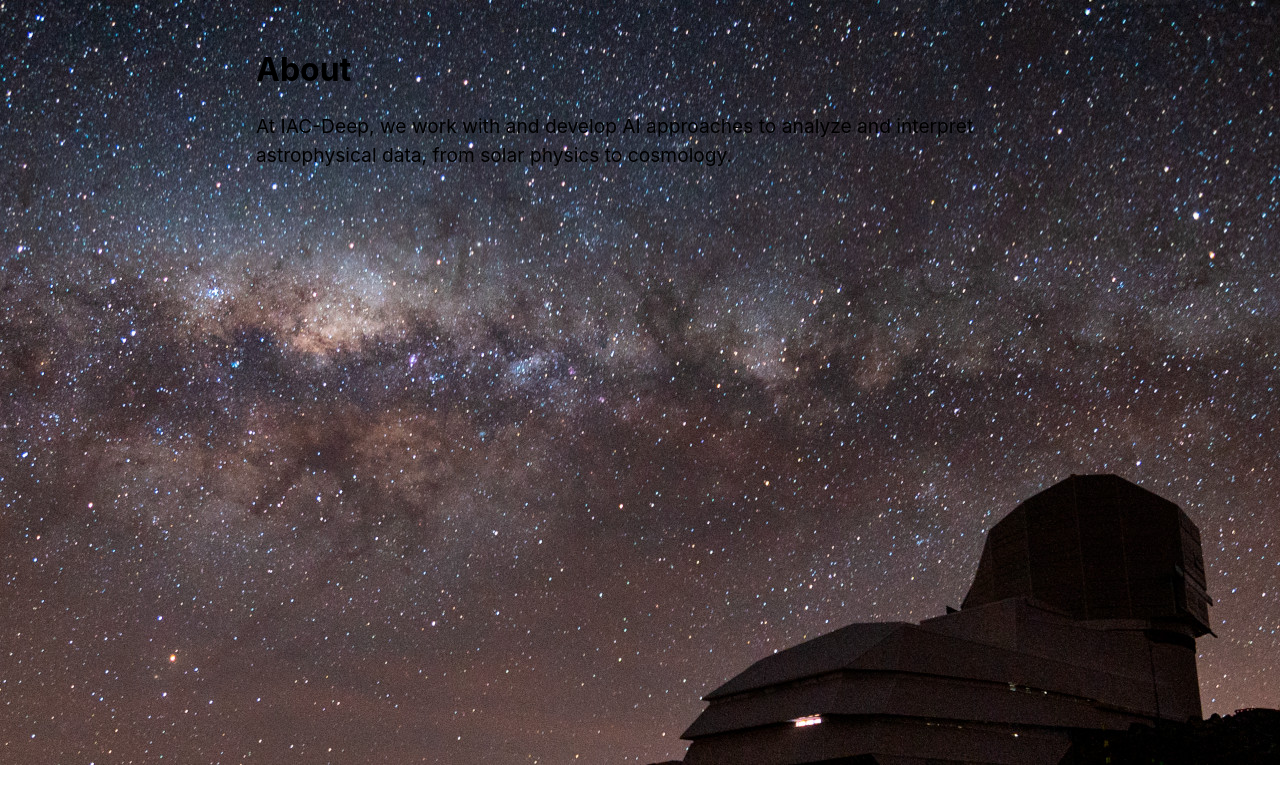
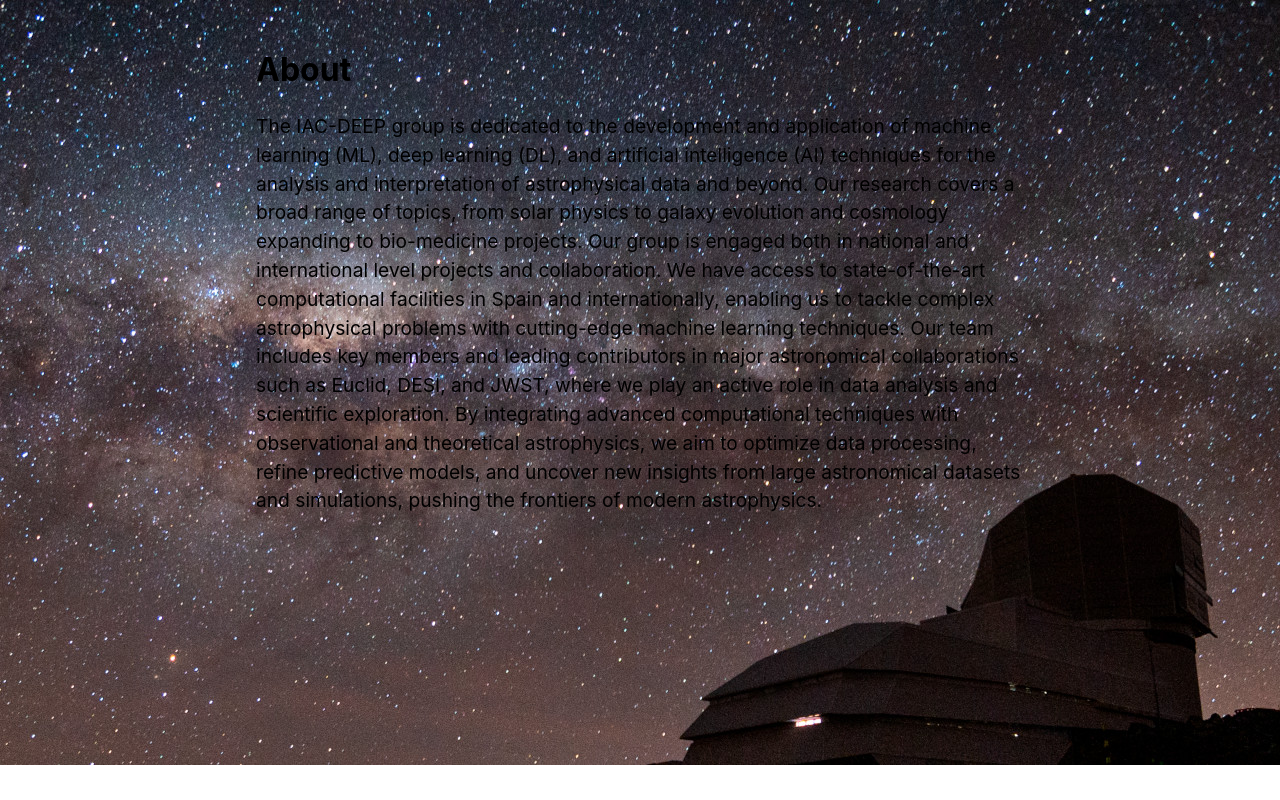
Before and after one commit to iacdeep/home, a Next.js app: page /iacdeep/about in a window 1280 px wide. Built offline with nearby package versions, Linux system fonts and the light colour scheme.

Commit message:
Update about.js

```diff
--- a/pages/about.js
+++ b/pages/about.js
@@ -12,8 +12,9 @@ export default function About() {
           <h2 className={utilStyles.headingLg}>About</h2>
 
           <p>
-            At IAC-Deep, we work with and develop AI approaches to analyze and interpret
-            astrophysical data, from solar physics to cosmology.
+            The IAC-DEEP group is dedicated to the development and application of machine learning (ML), deep learning (DL), and artificial intelligence (AI) techniques for the analysis and interpretation of astrophysical data and beyond. Our research covers a broad range of topics, from solar physics to galaxy evolution and cosmology expanding to bio-medicine projects.
+            Our group is engaged both in national and international level projects and collaboration. We have access to state-of-the-art computational facilities in Spain and internationally, enabling us to tackle complex astrophysical problems with cutting-edge machine learning techniques. Our team includes key members and leading contributors in major astronomical collaborations such as Euclid, DESI, and JWST, where we play an active role in data analysis and scientific exploration.
+            By integrating advanced computational techniques with observational and theoretical astrophysics, we aim to optimize data processing, refine predictive models, and uncover new insights from large astronomical datasets and simulations, pushing the frontiers of modern astrophysics.
           </p>
         </section>
       </Layout>
```
